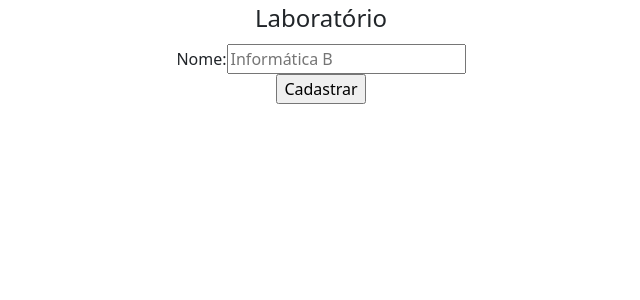
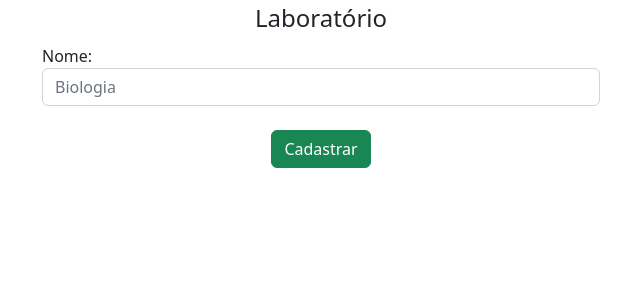
Before and after one commit to Janneene/agendaLaboratorio, a PHP site: page /laboratorio/cadLaboratorio.php in a window 1280 px wide. Shown: the part 72-372 px from the top of the page, without its empty margins (319-959 px from the left). Run offline with PHP 8.4, Linux system fonts and the light colour scheme.

Commit message:
Update cadLaboratorio.php

```diff
--- a/laboratorio/cadLaboratorio.php
+++ b/laboratorio/cadLaboratorio.php
@@ -11,19 +11,25 @@
 <body>
 
 
-<div class="grid text-center">
-	<div class="g-col-6">
-		<form id="form_agendamento" autocomplete="off" name="form_agendamento" method="post" action="../validacao/recebe_form_cadLaboratorio.php">
-			<fieldset>
-       		<legend>Laboratório</legend>
-        	<label>Nome:</label><input class="campo_nome" type="text" name="nome_laboratorio" placeholder="Informática B" ><br>
+<div class="container">
+		<form id="form_professor" autocomplete="off" name="form_professor" method="post" action="../validacao/recebe_form_cadLaboratorio.php">
+			<div class="grid text-center">
+				<legend>Laboratório</legend>
+			</div>
 
-        	<input class="btn_submit" type="submit" value="Cadastrar" >
-    		</fieldset>
+        	<div class="form-group">
+        		<div class="col-md-6 offset-md-3">
+        			<label>Nome:</label>
+        			<input class="form-control" type="text" name="nome_laboratorio" placeholder="Biologia">
+        		</div>
+        	</div> <br>
+        	<div class="grid text-center">
+            	<div class="col-md-6 offset-md-3">
+                	<input type="submit" value="Cadastrar" class="btn btn-success" name="">
+            	</div>
+        	</div>
+
 		</form>
 	</div>
-</div>
-
-
 </body>
 </html>
```
